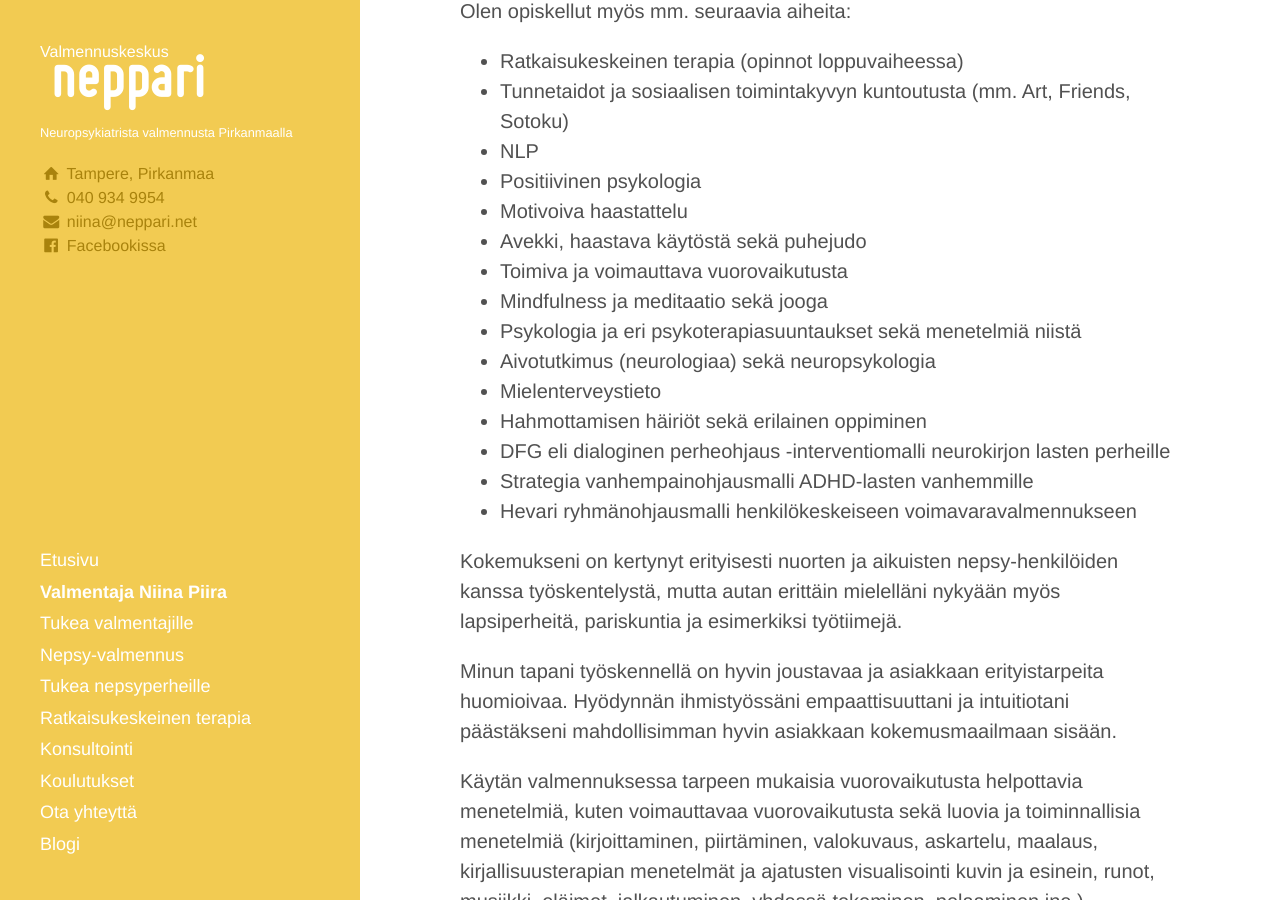
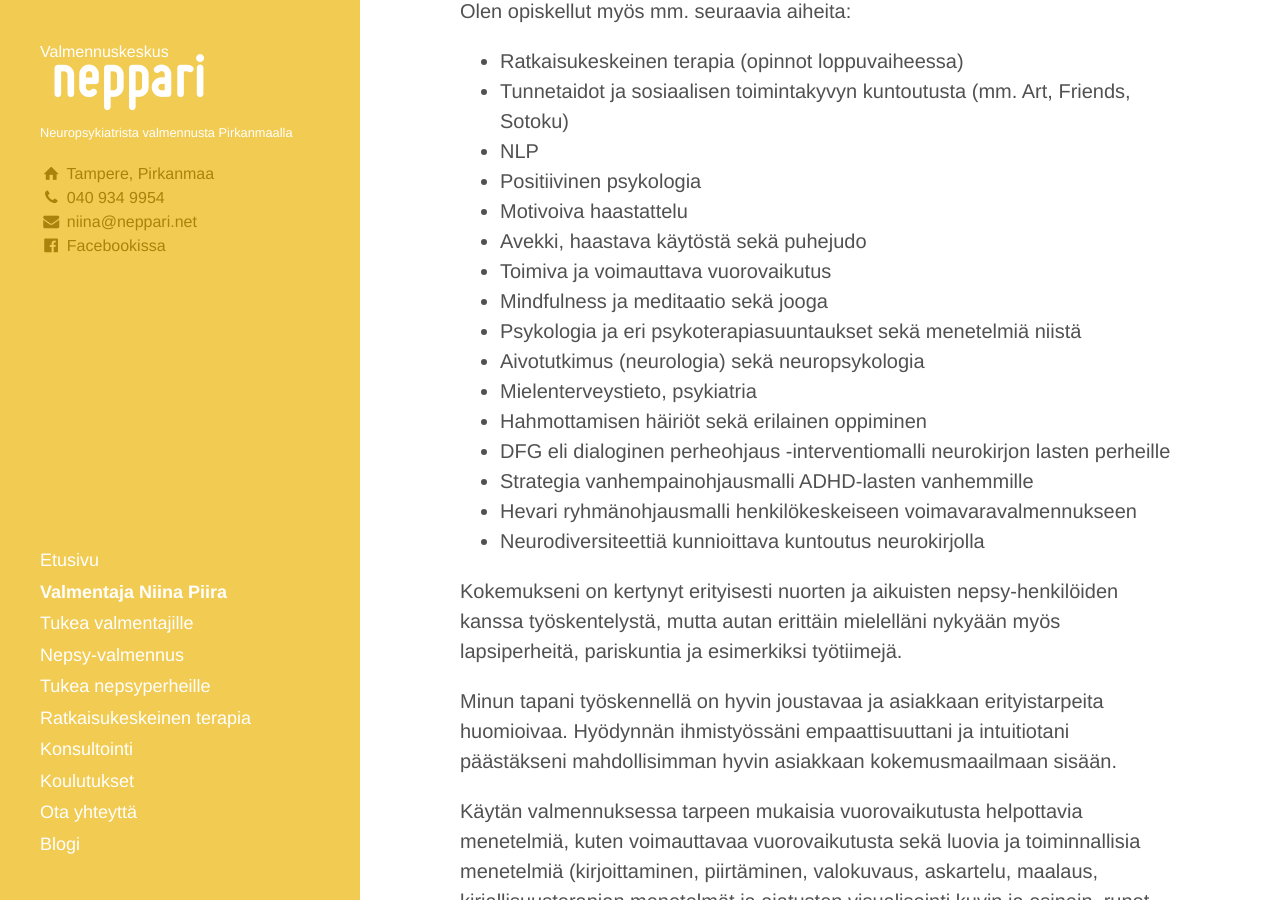
Before and after one commit to niinapiira/neppari.net, a Jekyll site: the page built from niina.md, in a window 1280 px wide and 900 px high, scrolled down 705 px. Built offline with Jekyll 4.4.1, drawn with Linux system fonts in a browser that asks for light colours.

Commit message:
Update niina.md

```diff
--- a/niina.md
+++ b/niina.md
@@ -24,15 +24,16 @@ Olen opiskellut myös mm. seuraavia aiheita:
 - Positiivinen psykologia
 - Motivoiva haastattelu
 - Avekki, haastava käytöstä sekä puhejudo
-- Toimiva ja voimauttava vuorovaikutusta
+- Toimiva ja voimauttava vuorovaikutus
 - Mindfulness ja meditaatio sekä jooga
 - Psykologia ja eri psykoterapiasuuntaukset sekä menetelmiä niistä
-- Aivotutkimus (neurologiaa) sekä neuropsykologia
-- Mielenterveystieto
+- Aivotutkimus (neurologia) sekä neuropsykologia
+- Mielenterveystieto, psykiatria
 - Hahmottamisen häiriöt sekä erilainen oppiminen
 - DFG eli dialoginen perheohjaus -interventiomalli neurokirjon lasten perheille
 - Strategia vanhempainohjausmalli ADHD-lasten vanhemmille
 - Hevari ryhmänohjausmalli henkilökeskeiseen voimavaravalmennukseen
+- Neurodiversiteettiä kunnioittava kuntoutus neurokirjolla
 
 Kokemukseni on kertynyt erityisesti nuorten ja aikuisten nepsy-henkilöiden kanssa työskentelystä, mutta autan erittäin mielelläni nykyään myös lapsiperheitä, pariskuntia ja esimerkiksi työtiimejä.
 
```
